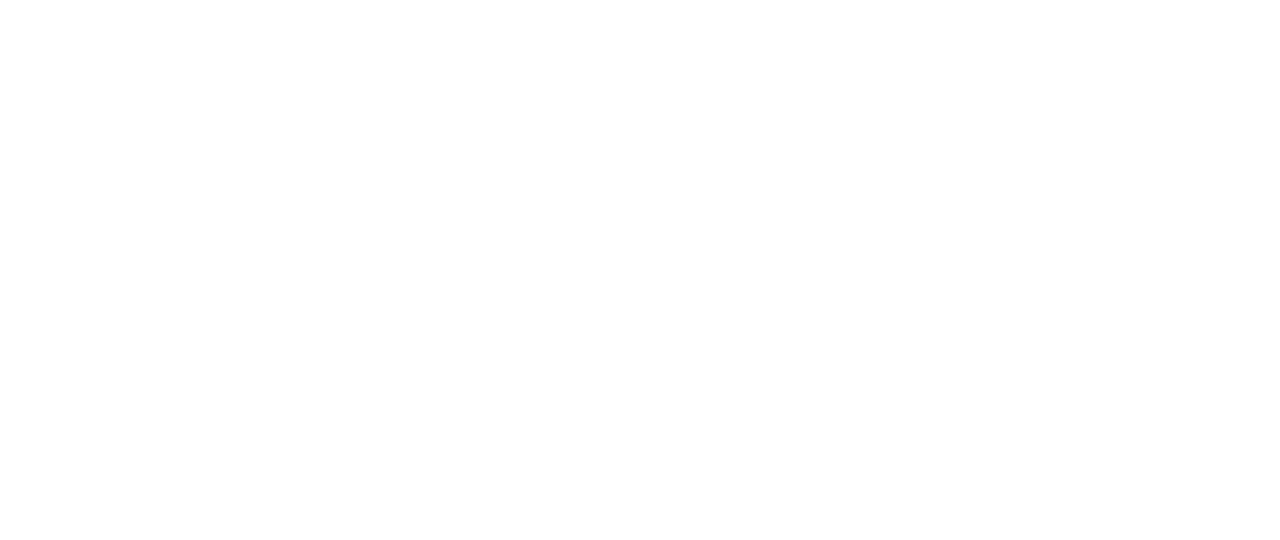
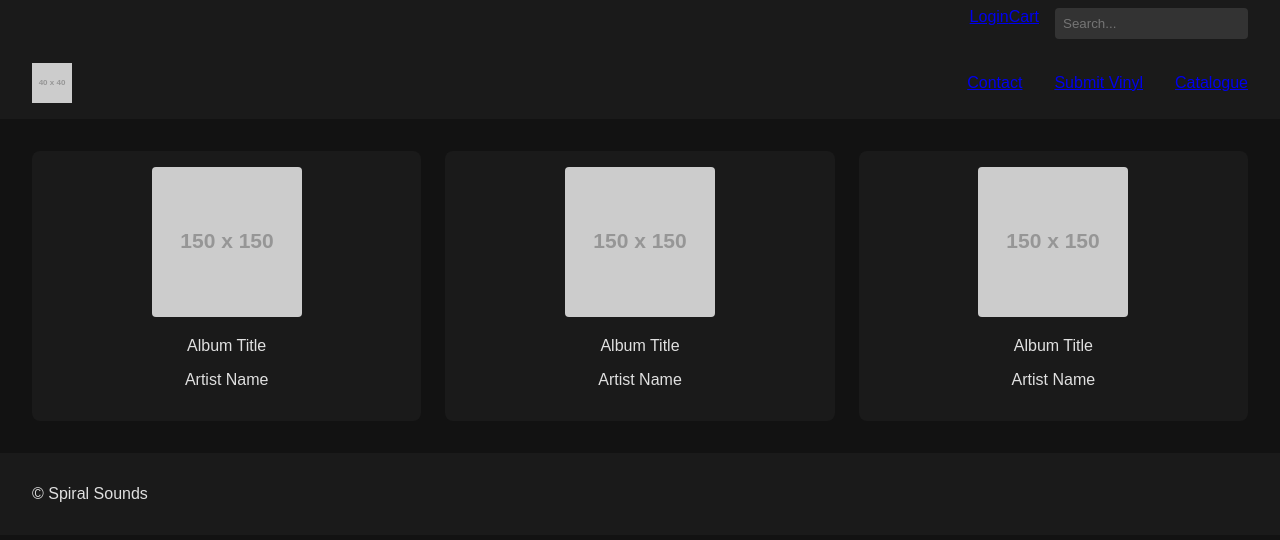
Before and after one commit to DoubleNemesis/SpiralSounds, a plain HTML site: page index.html in a window 1280 px wide. Drawn offline with Linux system fonts and the light colour scheme; placeholder pictures from the web are drawn by us.

Commit message:
boilerplate added

```diff
--- a/index.html
+++ b/index.html
@@ -1 +1,136 @@
-<!-- some html -->
+<!DOCTYPE html>
+<html lang="en">
+<head>
+    <meta charset="UTF-8">
+    <meta name="viewport" content="width=device-width, initial-scale=1.0">
+    <title>Spiral Sounds</title>
+    <style>
+        body {
+            margin: 0;
+            padding: 0;
+            box-sizing: border-box;
+            background-color: #121212;
+            color: #E0E0E0;
+            font-family: Arial, sans-serif;
+        }
+        header, footer {
+            padding: 1rem 2rem;
+            display: flex;
+            justify-content: space-between;
+            align-items: center;
+            background-color: #1A1A1A;
+            position: relative;
+            z-index: 1;
+        }
+        .top-banner {
+            display: flex;
+            justify-content: flex-end;
+            padding: 0.5rem 2rem;
+            background-color: #1A1A1A;
+        }
+        .top-banner input {
+            margin-left: 1rem;
+            padding: 0.5rem;
+            border: none;
+            border-radius: 4px;
+            background-color: #333;
+            color: white;
+        }
+        .header-menu {
+            display: flex;
+            gap: 2rem;
+        }
+        .menu-toggle {
+            display: none;
+            cursor: pointer;
+            font-size: 1.5rem;
+            position: relative;
+            z-index: 2;
+        }
+        .main {
+            padding: 2rem;
+            display: grid;
+            grid-template-columns: repeat(auto-fit, minmax(200px, 1fr));
+            gap: 1.5rem;
+        }
+        .product-card {
+            background-color: #1A1A1A;
+            padding: 1rem;
+            border-radius: 8px;
+            text-align: center;
+        }
+        .product-card img {
+            width: 150px;
+            height: 150px;
+            object-fit: cover;
+            border-radius: 4px;
+        }
+        .footer {
+            text-align: center;
+        }
+        @media (max-width: 768px) {
+            .header-menu {
+                display: none;
+                flex-direction: column;
+                background-color: #1A1A1A;
+                padding: 1rem;
+                position: absolute;
+                top: 60px;
+                right: 0;
+                border-radius: 8px;
+                z-index: 1;
+            }
+            .menu-toggle {
+                display: block;
+            }
+        }
+    </style>
+</head>
+<body>
+    <div class="top-banner">
+        <a href="#">Login</a>
+        <a href="#">Cart</a>
+        <input type="text" placeholder="Search...">
+    </div>
+    <header>
+        <img src="https://placehold.co/40x40" alt="Spiral Sounds Logo">
+        <div class="menu-toggle">☰</div>
+        <nav class="header-menu">
+            <a href="#">Contact</a>
+            <a href="#">Submit Vinyl</a>
+            <a href="#">Catalogue</a>
+        </nav>
+    </header>
+    <main class="main">
+        <div class="product-card">
+            <img src="https://placehold.co/150x150" alt="Album Cover">
+            <p>Album Title</p>
+            <p>Artist Name</p>
+        </div>
+        <div class="product-card">
+            <img src="https://placehold.co/150x150" alt="Album Cover">
+            <p>Album Title</p>
+            <p>Artist Name</p>
+        </div>
+        <div class="product-card">
+            <img src="https://placehold.co/150x150" alt="Album Cover">
+            <p>Album Title</p>
+            <p>Artist Name</p>
+        </div>
+    </main>
+    <footer>
+        <p>© Spiral Sounds</p>
+    </footer>
+    <script>
+        const menuToggle = document.querySelector('.menu-toggle');
+        const headerMenu = document.querySelector('.header-menu');
+        menuToggle.addEventListener('click', () => {
+            if (headerMenu.style.display === 'flex' || headerMenu.style.display === '') {
+                headerMenu.style.display = 'none';
+            } else {
+                headerMenu.style.display = 'flex';
+            }
+        });
+    </script>
+</body>
+</html>
```
